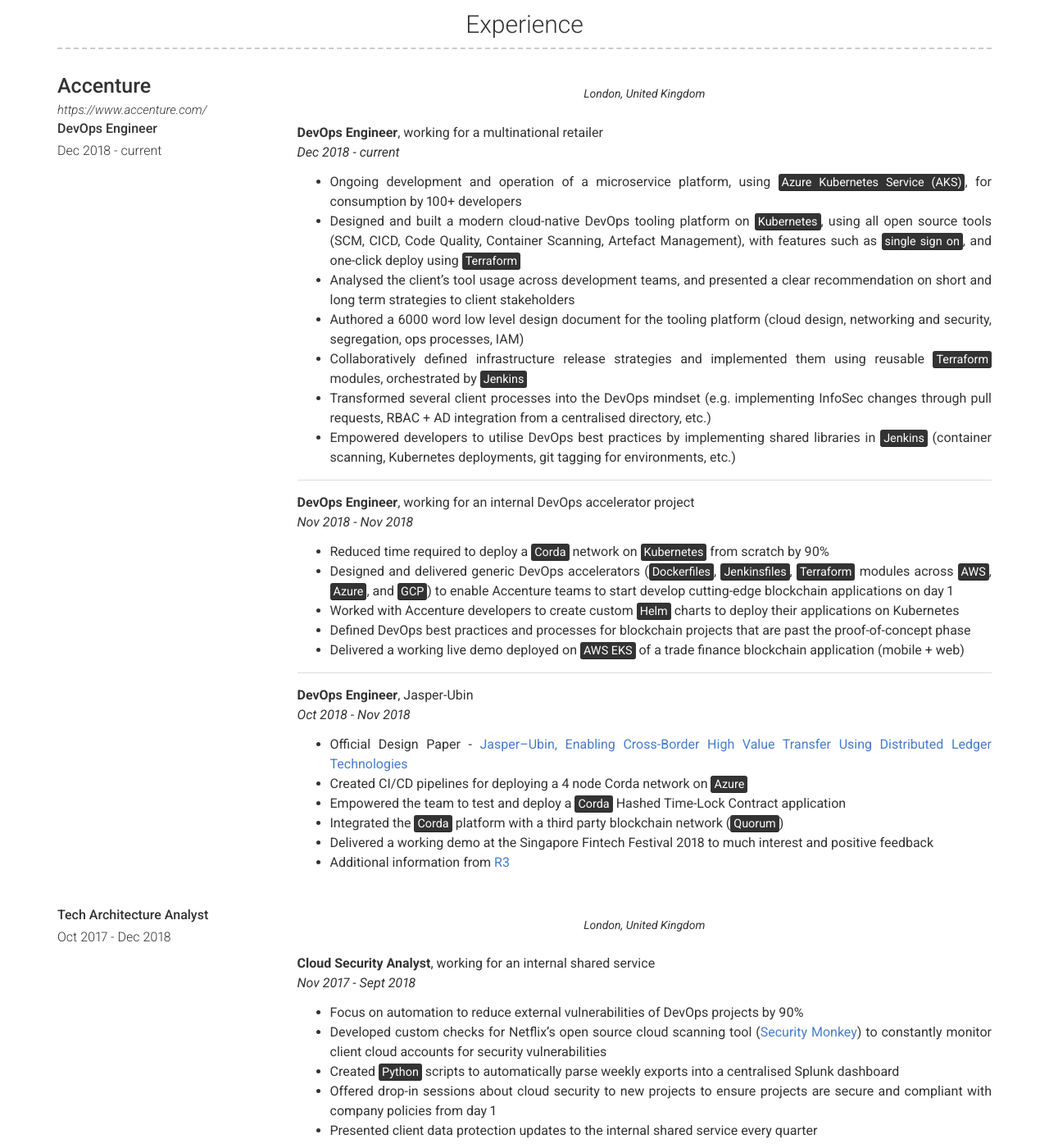
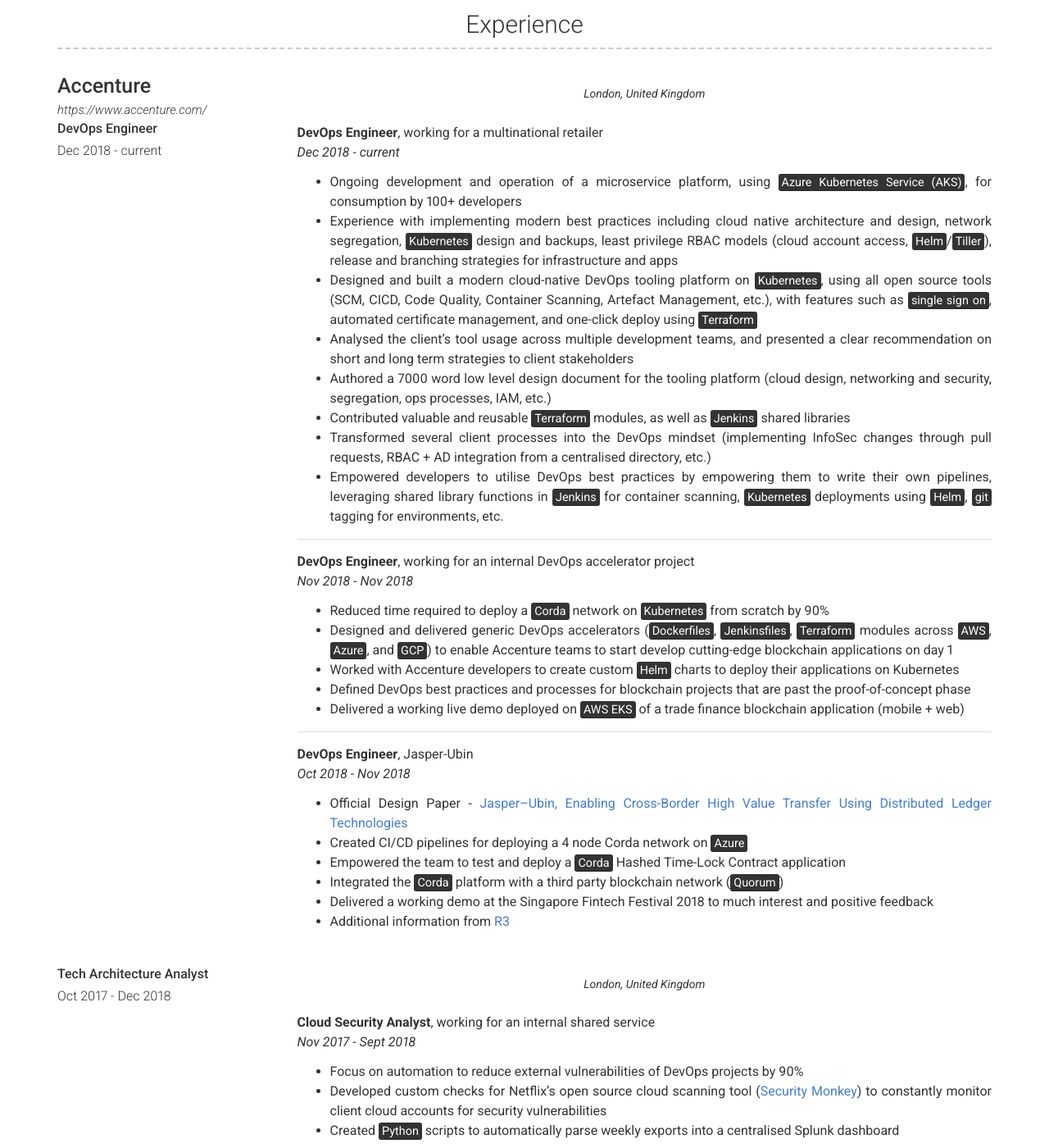
Before and after one commit to jeremych1000/jeremych1000.github.io, a Jekyll site: the page built from index.md, in a window 1280 px wide and 1400 px high, scrolled down 584 px. Shown: the whole window at 82% size. Built offline with Jekyll 4.4.1, drawn with Linux system fonts in a browser that asks for light colours; some of the changed text lies outside the part shown.

Commit message:
Adding certs and fleshing out experience

```diff
--- a/_data/experience.yml
+++ b/_data/experience.yml
@@ -10,12 +10,13 @@
     **DevOps Engineer**, working for a multinational retailer
     _Dec 2018 - current_
       - Ongoing development and operation of a microservice platform, using <mark>Azure Kubernetes Service (AKS)</mark>, for consumption by 100+ developers
-      - Designed and built a modern cloud-native DevOps tooling platform on <mark>Kubernetes</mark>, using all open source tools (SCM, CICD, Code Quality, Container Scanning, Artefact Management), with features such as <mark>single sign on</mark>, and one-click deploy using <mark>Terraform</mark>
-      - Analysed the client's tool usage across development teams, and presented a clear recommendation on short and long term strategies to client stakeholders
-      - Authored a 6000 word low level design document for the tooling platform (cloud design, networking and security, segregation, ops processes, IAM)
-      - Collaboratively defined infrastructure release strategies and implemented them using reusable <mark>Terraform</mark> modules, orchestrated by <mark>Jenkins</mark>
-      - Transformed several client processes into the DevOps mindset (e.g. implementing InfoSec changes through pull requests, RBAC + AD integration from a centralised directory, etc.)
-      - Empowered developers to utilise DevOps best practices by implementing shared libraries in <mark>Jenkins</mark> (container scanning, Kubernetes deployments, git tagging for environments, etc.)
+      - Experience with implementing modern best practices including cloud native architecture and design, network segregation, <mark>Kubernetes</mark> design and backups, least privilege RBAC models (cloud account access, <mark>Helm</mark>/<mark>Tiller</mark>), release and branching strategies for infrastructure and apps
+      - Designed and built a modern cloud-native DevOps tooling platform on <mark>Kubernetes</mark>, using all open source tools (SCM, CICD, Code Quality, Container Scanning, Artefact Management, etc.), with features such as <mark>single sign on</mark>, automated certificate management, and one-click deploy using <mark>Terraform</mark>
+      - Analysed the client's tool usage across multiple development teams, and presented a clear recommendation on short and long term strategies to client stakeholders
+      - Authored a 7000 word low level design document for the tooling platform (cloud design, networking and security, segregation, ops processes, IAM, etc.)
+      - Contributed valuable and reusable <mark>Terraform</mark> modules, as well as <mark>Jenkins</mark> shared libraries
+      - Transformed several client processes into the DevOps mindset (implementing InfoSec changes through pull requests, RBAC + AD integration from a centralised directory, etc.)
+      - Empowered developers to utilise DevOps best practices by empowering them to write their own pipelines, leveraging shared library functions in <mark>Jenkins</mark> for container scanning, <mark>Kubernetes</mark> deployments using <mark>Helm</mark>, <mark>git</mark> tagging for environments, etc.
 
     ---
 
@@ -51,8 +52,6 @@
       - Focus on automation to reduce external vulnerabilities of DevOps projects by 90%
       - Developed custom checks for Netflix's open source cloud scanning tool ([Security Monkey](https://github.com/Netflix/security_monkey)) to constantly monitor client cloud accounts for security vulnerabilities
       - Created <mark>Python</mark> scripts to automatically parse weekly exports into a centralised Splunk dashboard
-      - Offered drop-in sessions about cloud security to new projects to ensure projects are secure and compliant with company policies from day 1
-      - Presented client data protection updates to the internal shared service every quarter
 
 - layout: left
   company: Afiniti
--- /dev/null
+++ b/_includes/certifications.html
@@ -0,0 +1,6 @@
+<div class="container certifications-container">
+  <h3>{{ site.certifications_title | default: "Certifications" }}</h3>
+  {% for certifications in site.data.certifications %}
+    {% include {{ certifications.layout | default: 'left' | append: ".html" }} item=certifications %}
+  {% endfor %}
+</div>
--- a/_layouts/default.html
+++ b/_layouts/default.html
@@ -16,6 +16,10 @@
 
       {%- if site.data.experience.size > 0 -%}
         {%- include experience.html -%}
+      {%- endif -%}
+
+      {%- if site.data.certifications.size > 0 -%}
+        {%- include certifications.html -%}
       {%- endif -%}
 
       {%- if site.data.education.size > 0 -%}
```
Also changed, not shown: _data/certifications.yml (added, +7 -0 lines).
